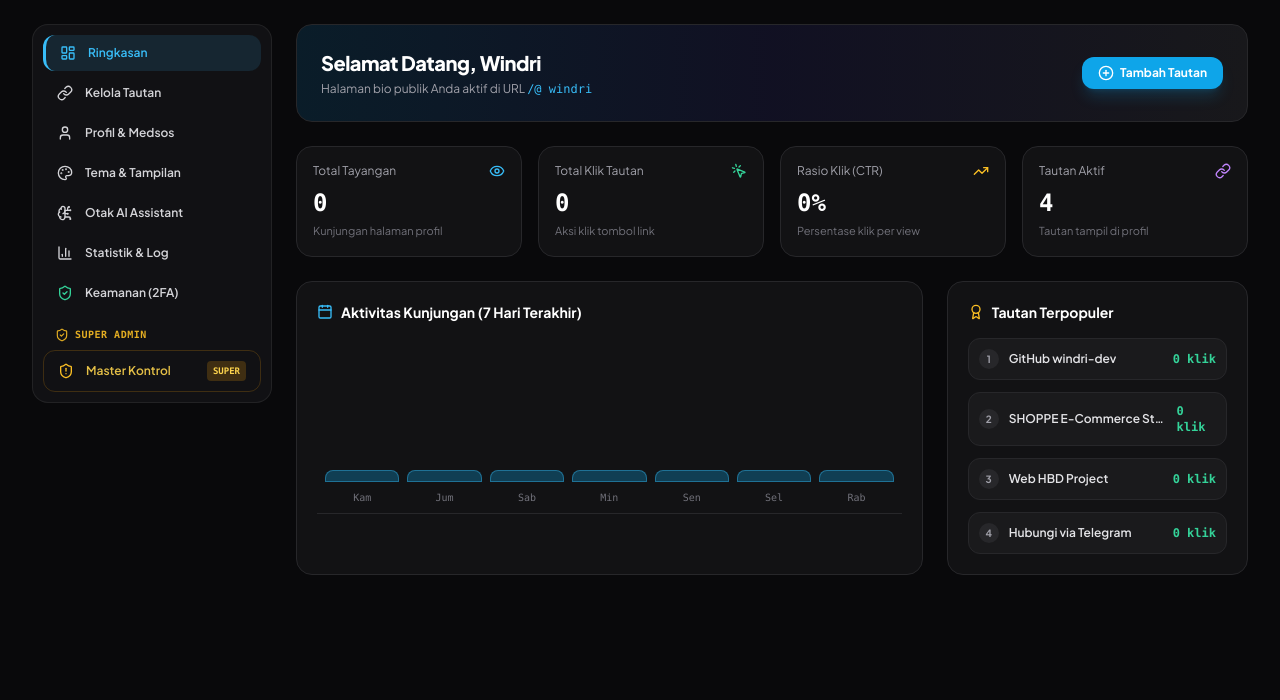
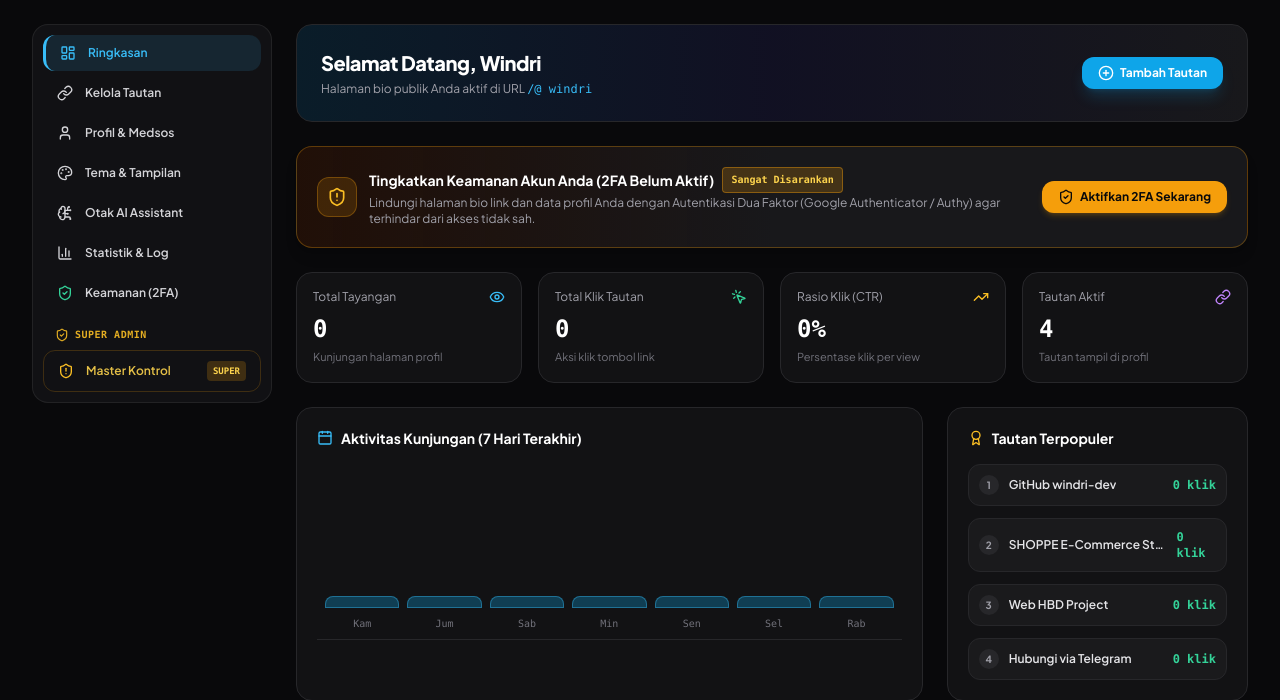
Before and after one commit to windri-dev/biolink, a Laravel app: page /admin/dashboard in a window 1280 px wide. Shown: the part 64-764 px from the top of the page. Run offline with Laravel 12, Linux system fonts and the light colour scheme; a user stored in the database is signed in; data comes from the database, SQL or seed files in the repository; data that the repository does not hold is empty; some libraries are stand-ins or nearby versions; some web fonts are replaced.

Commit message:
feat(security): apply 2FA authenticator flow and security notices for all users across the platform

```diff
--- a/app/Http/Controllers/Auth/RegisterController.php
+++ b/app/Http/Controllers/Auth/RegisterController.php
@@ -107,6 +107,6 @@ class RegisterController
         Auth::login($user);
         $request->session()->regenerate();
 
-        return redirect()->route('admin.dashboard')->with('success', 'Selamat datang di BioLink! Halaman bio Anda siap disesuaikan.');
+        return redirect()->route('admin.dashboard')->with('success', 'Selamat datang di BioLink! Halaman bio Anda siap disesuaikan. Jangan lupa aktifkan Autentikasi 2FA di menu Keamanan demi perlindungan akun Anda.');
     }
 }
--- a/resources/views/admin/auth/login.blade.php
+++ b/resources/views/admin/auth/login.blade.php
@@ -3,7 +3,7 @@
 <head>
     <meta charset="UTF-8">
     <meta name="viewport" content="width=device-width, initial-scale=1.0">
-    <title>Masuk Admin • BioLink</title>
+    <title>Masuk ke Akun • BioLink</title>
 
     <link rel="icon" type="image/png" sizes="32x32" href="{{ asset('favicon-32x32.png') }}">
     <link rel="shortcut icon" href="{{ asset('favicon.ico') }}">
--- a/resources/views/admin/dashboard.blade.php
+++ b/resources/views/admin/dashboard.blade.php
@@ -18,6 +18,28 @@
             </a>
         </div>
     </div>
+
+    <!-- 2FA Security Notice for All Users -->
+    @if(!auth()->user()->hasTwoFactorEnabled())
+        <div class="bg-gradient-to-r from-amber-950/40 via-zinc-900 to-zinc-900 border border-amber-500/30 rounded-2xl p-4 sm:p-5 flex flex-col sm:flex-row items-start sm:items-center justify-between gap-4 shadow-lg">
+            <div class="flex items-start sm:items-center gap-3">
+                <div class="w-10 h-10 rounded-xl bg-amber-500/15 border border-amber-500/30 text-amber-400 flex items-center justify-center flex-shrink-0">
+                    <i data-lucide="shield-alert" class="w-5 h-5"></i>
+                </div>
+                <div>
+                    <h4 class="text-sm font-bold text-white flex items-center gap-2">
+                        <span>Tingkatkan Keamanan Akun Anda (2FA Belum Aktif)</span>
+                        <span class="text-[10px] font-mono px-2 py-0.5 rounded bg-amber-500/20 text-amber-300 font-bold border border-amber-500/40">Sangat Disarankan</span>
+                    </h4>
+                    <p class="text-xs text-zinc-400 mt-0.5">Lindungi halaman bio link dan data profil Anda dengan Autentikasi Dua Faktor (Google Authenticator / Authy) agar terhindar dari akses tidak sah.</p>
+                </div>
+            </div>
+            <a href="{{ route('admin.security.2fa.index') }}" class="px-4 py-2 rounded-xl bg-amber-500 hover:bg-amber-400 text-zinc-950 text-xs font-bold transition-all shadow-md shadow-amber-500/20 inline-flex items-center gap-1.5 flex-shrink-0">
+                <i data-lucide="shield-check" class="w-4 h-4"></i>
+                <span>Aktifkan 2FA Sekarang</span>
+            </a>
+        </div>
+    @endif
 
     <!-- 4 Stats Cards -->
     <div class="grid grid-cols-2 lg:grid-cols-4 gap-4">
--- a/routes/web.php
+++ b/routes/web.php
@@ -45,6 +45,11 @@ Route::post('/admin/login', [AuthController::class, 'login'])->name('admin.login
 // Link Click Tracker & AI Assistant API (with anti-spam rate limiter)
 Route::get('/l/{id}', [PublicBioController::class, 'trackClick'])->name('public.click');
 Route::post('/api/ai-chat', [AiChatController::class, 'chat'])->middleware('throttle:30,1')->name('api.ai.chat');
+
+// Direct User Security Aliases (Accessible by All Registered Users)
+Route::middleware('auth')->group(function () {
+    Route::get('/security/2fa', [TwoFactorAuthController::class, 'index'])->name('security.2fa');
+});
 
 /*
 |--------------------------------------------------------------------------
```
Also changed, not shown: resources/views/admin/master-control/index.blade.php (+8 -0 lines).
